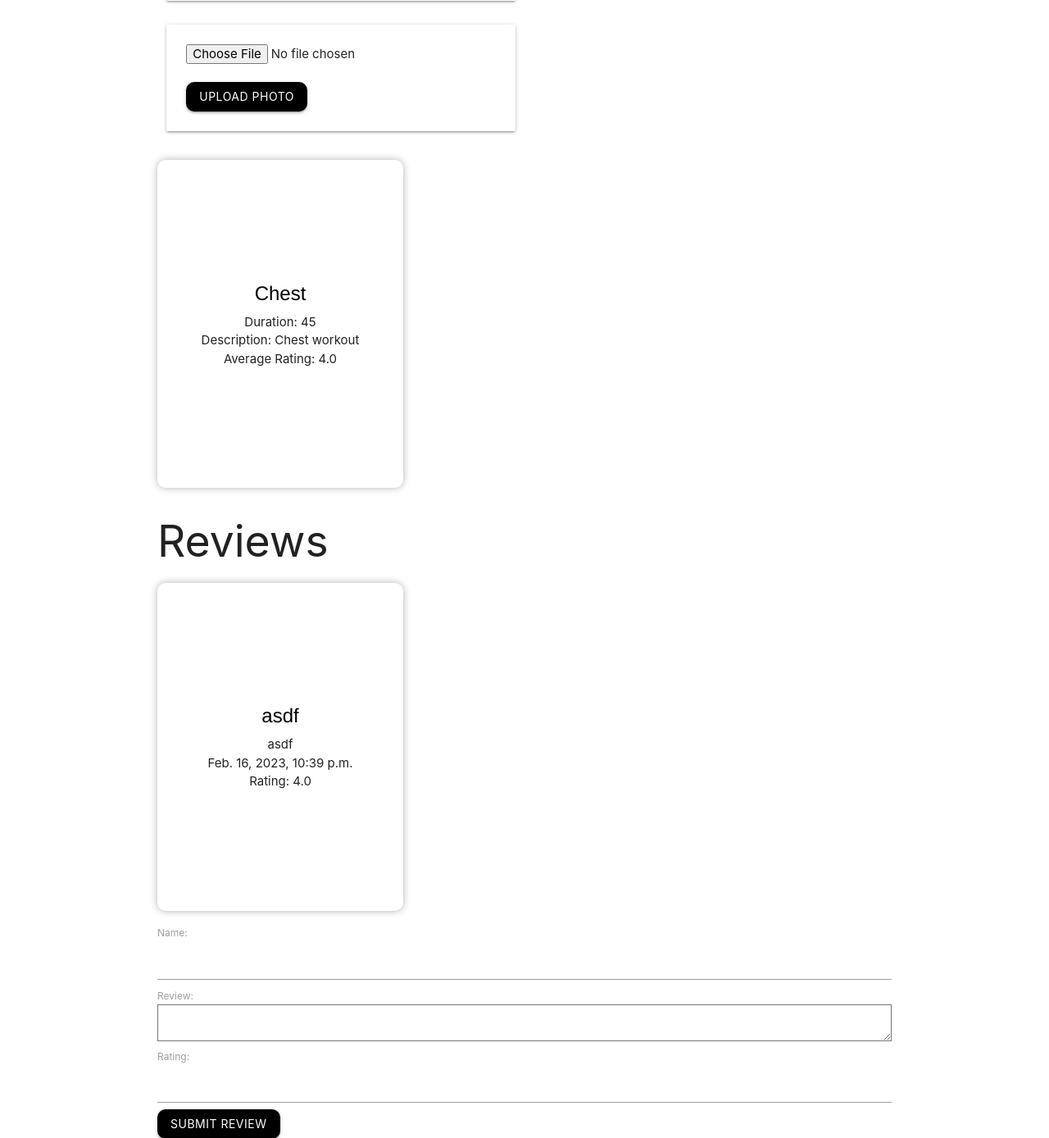
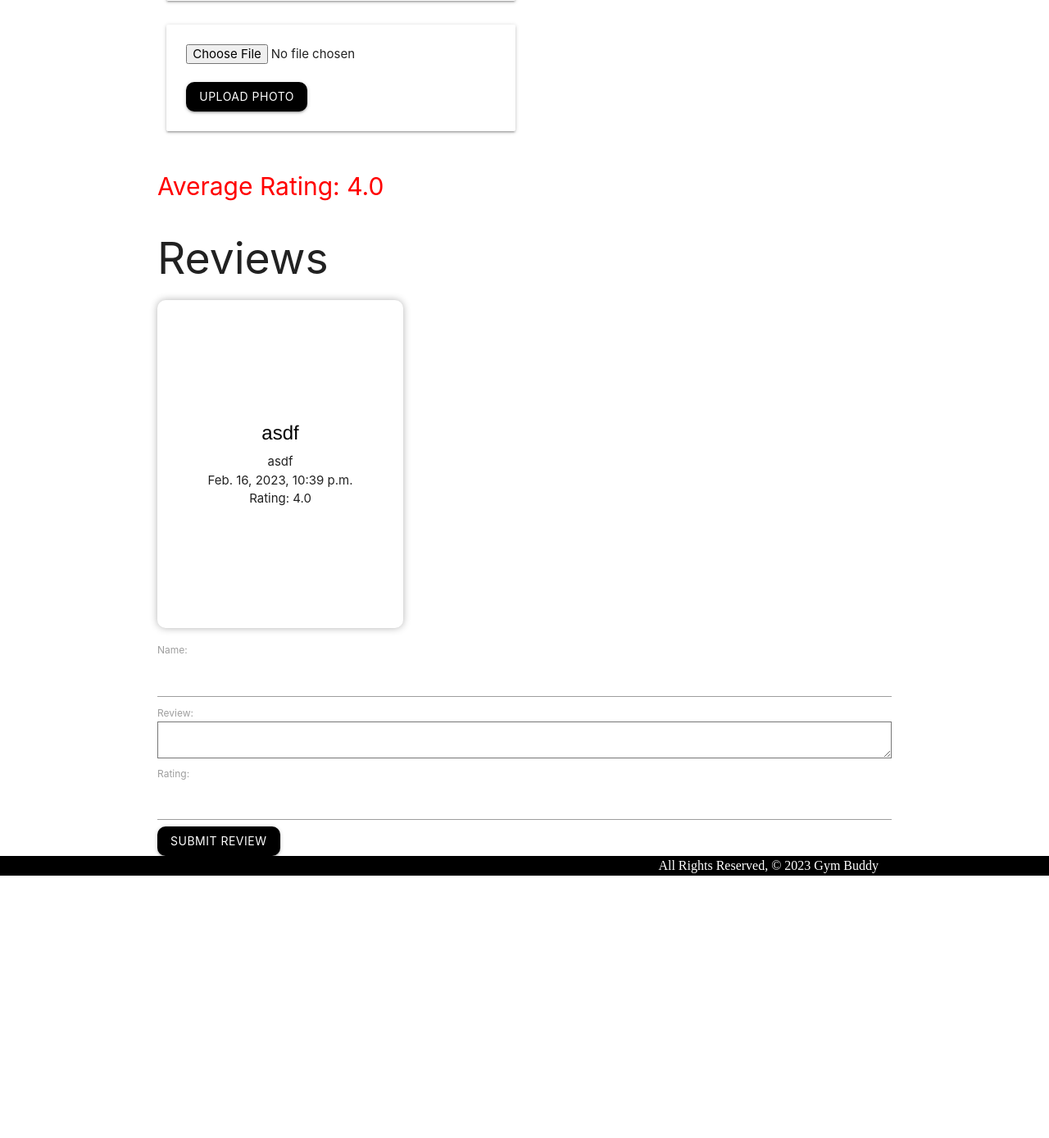
Before and after one commit to davebenner14/Gym-Buddy, a Django app: page /exercises/2/ in a window 1280 px wide. Shown: the part 684-2072 px from the top of the page at 82% size. After the commit the page ends 1752 px from the top, so only its background shows below. Run offline with Django 4.2, Linux system fonts and the light colour scheme; data comes from the database, SQL or seed files in the repository; both versions use the stored data as it was after the commit; grey boxes are pictures that could not be loaded.

Commit message:
fix meal and exercise deatil page for avg rating

```diff
--- a/main_app/static/css/style.css
+++ b/main_app/static/css/style.css
@@ -247,3 +247,8 @@ nav ul ul li a:hover {
 .rating-submit:hover {
   background-color: #555;
 }
+
+.avgrating {
+  font-size: 30px;
+  color: red;
+}
--- a/main_app/templates/main_app/exercise_detail.html
+++ b/main_app/templates/main_app/exercise_detail.html
@@ -48,13 +48,11 @@
   </div>
 </div>
 
-<div class="card">
+<div class="card6">
   <div class="card-content">
-    <span class="card-title">{{exercise.TypeOfWorkout}}</span>
-    <p>Duration: {{exercise.duration}}</p>
-    <p>Description: {{exercise.description}}</p>
+
     {% if average_rating %}
-    <p>Average Rating: {{ average_rating }}</p>
+    <p class="avgrating">Average Rating: {{ average_rating }}</p>
     {% endif %}
   </div>
 </div>
--- a/main_app/templates/main_app/meal_detail.html
+++ b/main_app/templates/main_app/meal_detail.html
@@ -36,7 +36,7 @@
         <button type="submit" class="btn">Upload Photo</button>
       </form>
 
-      <h3>Rate {{ meal.name }}</h3>
+
       <form method="post">{% csrf_token %} {{ form.as_p }}</form>
     </div>
   </div>
@@ -44,9 +44,9 @@
 
 <div class="card6">
   <div class="card-content">
-    <span class="card-title">{{meal.name}}</span>
+
     {% if average_rating %}
-    <p>Average Rating: {{ average_rating }}</p>
+    <p class="avgrating">Average Rating: {{ average_rating }}</p>
     {% endif %}
   </div>
 </div>
--- a/main_app/templates/plans/detail.html
+++ b/main_app/templates/plans/detail.html
@@ -29,7 +29,7 @@
       <div class="card">
         <div class="card-content">
 
-          <a href="{% url 'meals_detail' meal.id %}" class="card">
+          <a href="{% url 'meals_detail' meal.id %}">
           {% for photo in meal.photo_set.all %}
           <img
             class="responsive-img card-panel"
@@ -61,7 +61,7 @@
     <h3>Available Meals</h3>
     {% if meals.count %} {% for meal in meals.all %}
 
-    <a href="{% url 'meals_detail' meal.id %}" class="card">
+    <a href="{% url 'meals_detail' meal.id %}">
       <div class="card-content">
         {% for photo in meal.photo_set.all %}
         <img
@@ -138,7 +138,7 @@
 
 
 
-          <a href="{% url 'exercises_detail' exercise.id %}" class="card">
+          <a href="{% url 'exercises_detail' exercise.id %}">
             <div class="card-content">
               {% for photo in exercise.photo_set.all %}
               <img
```
Also changed, not shown: db.sqlite3.
